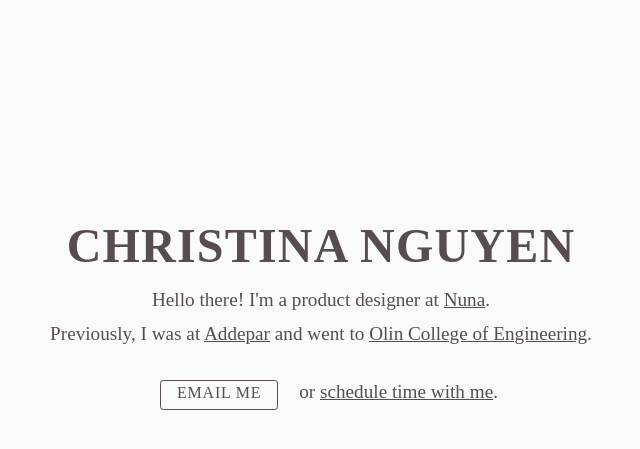
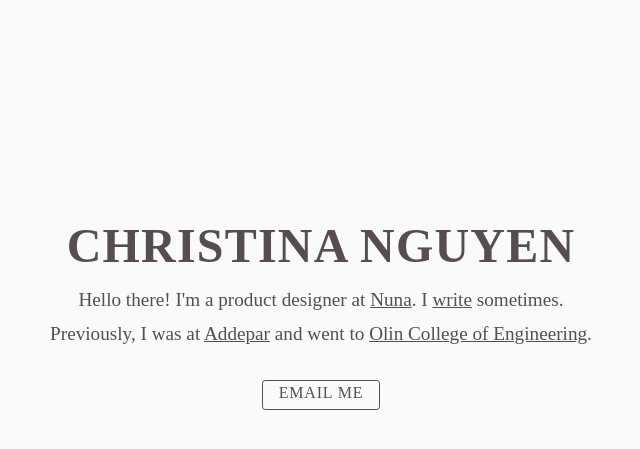
Before and after one commit to chrnguyen/chrnguyen.github.io, a Jekyll site: the page built from index.html, in a window 1280 px wide. Shown: the top 449 px of the page, without its empty margins (319-959 px from the left). Built offline with Jekyll 4.4.1, drawn with Linux system fonts in a browser that asks for light colours; the list of posts is cut into pages by our own code.

Commit message:
copy changes

```diff
--- a/index.html
+++ b/index.html
@@ -6,6 +6,6 @@ desc: "Christina Nguyen is a product designer in San Francisco."
 ---
 
 <h1 class="title">Christina Nguyen</h1>
-<p>Hello there! I'm a product designer at <a href="https://nuna.com">Nuna</a>.</p>
+<p>Hello there! I'm a product designer at <a href="https://nuna.com">Nuna</a>. I <a href="writings">write</a> sometimes.</p>
 <p>Previously, I was at <a href="https://addepar.com">Addepar</a> and went to <a href="https://www.olin.edu">Olin College of Engineering</a>.</p>
-<a class="button" href="mailto:me@chrnguyen.com">Email me</a> or <a href="http://pick.co/chrnguyen">schedule time with me</a>.
+<a class="button" href="mailto:me@chrnguyen.com">Email me</a>
```
